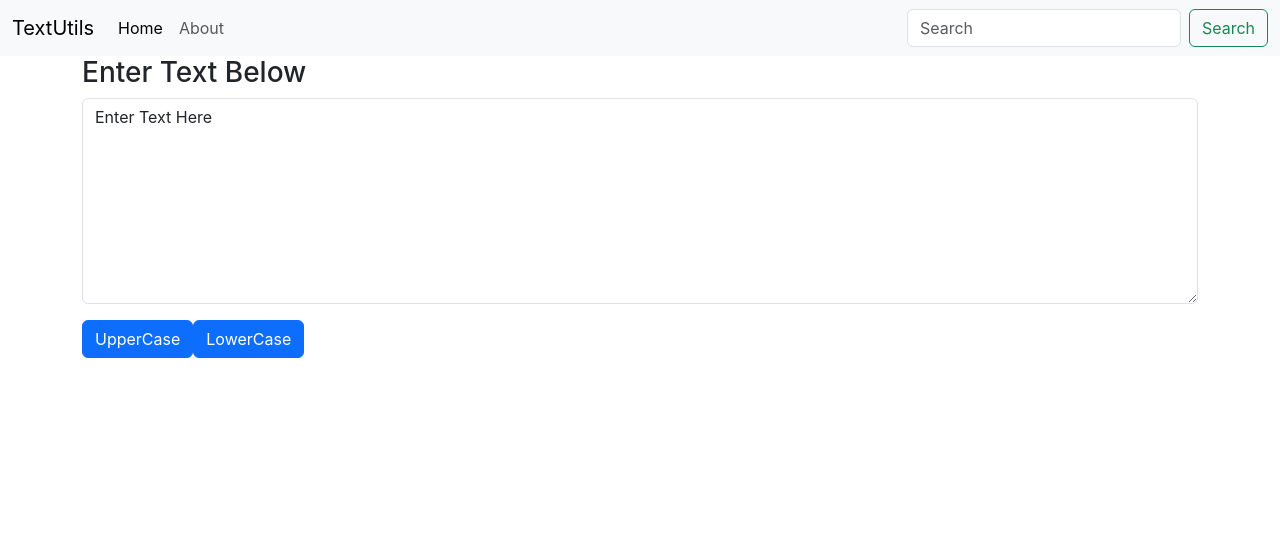
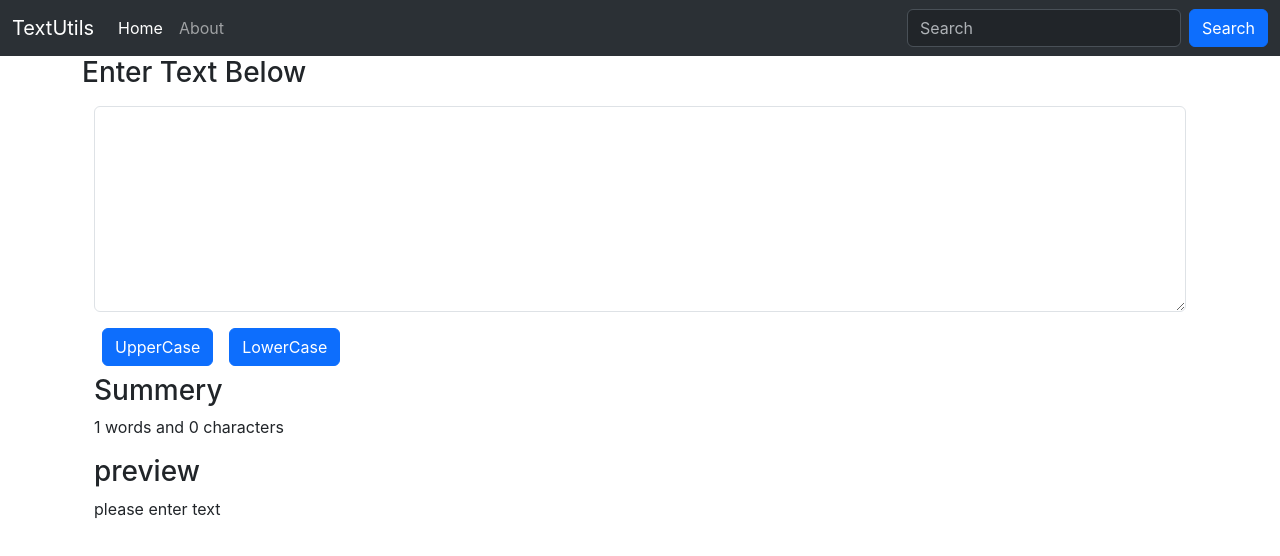
Before and after one commit to suraj-khot-19/React, a React (Create React App) app in the folder my-app1/: page / in a window 1280 px wide. Shown: the top 556 px of the page. Built offline with nearby package versions, Linux system fonts and the light colour scheme.

Commit message:
word count its length and preview added

```diff
--- a/my-app1/src/components/Navbar.js
+++ b/my-app1/src/components/Navbar.js
@@ -4,7 +4,7 @@ import PropTypes from 'prop-types'; //impt
 //rfc ==> react function based component
 export default function Navbar(prop) {
     return (
-        <nav className="navbar navbar-expand-lg bg-body-tertiary">
+        <nav className="navbar navbar-expand-lg bg-body-tertiary bg-dark" data-bs-theme="dark">
             <div className="container-fluid">
                 <a className="navbar-brand" href="/">{prop.title}</a>
                 <button className="navbar-toggler" type="button" data-bs-toggle="collapse" data-bs-target="#navbarSupportedContent" aria-controls="navbarSupportedContent" aria-expanded="false" aria-label="Toggle navigation">
@@ -22,7 +22,7 @@ export default function Navbar(prop) {
                     </ul>
                     <form className="d-flex" role="search">
                         <input className="form-control me-2" type="search" placeholder="Search" aria-label="Search" />
-                        <button className="btn btn-outline-success" type="submit">Search</button>
+                        <button className="btn btn-primary" type="submit">Search</button>
                     </form>
                 </div>
             </div>
--- a/my-app1/src/components/TextForm.js
+++ b/my-app1/src/components/TextForm.js
@@ -19,15 +19,22 @@ export default function TextForm(prop) {
         setText(event.target.value);
     };
     // Returns a stateful value, and a function to update it.
-    const [text, setText] = useState("Enter Text Here");
+    const [text, setText] = useState("");
     return (
-        <div>
+        <>
+        <div className='container py-2'>
             <div className="mb-3">
                 <textarea className="form-control" id="exampleFormControlTextarea1" value={text} onChange={handelOnChange} rows="8"></textarea>
             </div>
-            <button type="button" className="btn btn-primary" onClick={onClickUpper}>UpperCase</button>
-            <button type="button" className="btn btn-primary" onClick={onClickLower}>LowerCase</button>
-
+            <button type="button" className="btn btn-primary mx-2" onClick={onClickUpper}>UpperCase</button>
+            <button type="button" className="btn btn-primary mx-2" onClick={onClickLower}>LowerCase</button>
         </div>
+        <div className="container">
+            <h3>Summery</h3>
+            <p>{text.split(" ").length} words and {text.length} characters</p>
+            <h3>preview</h3>
+            <p>{text.length===0?"please enter text":text}</p>
+        </div>
+        </>
     )
 }
```
Also changed, not shown: 1 other file (tests, documents, lock files or other folders).
